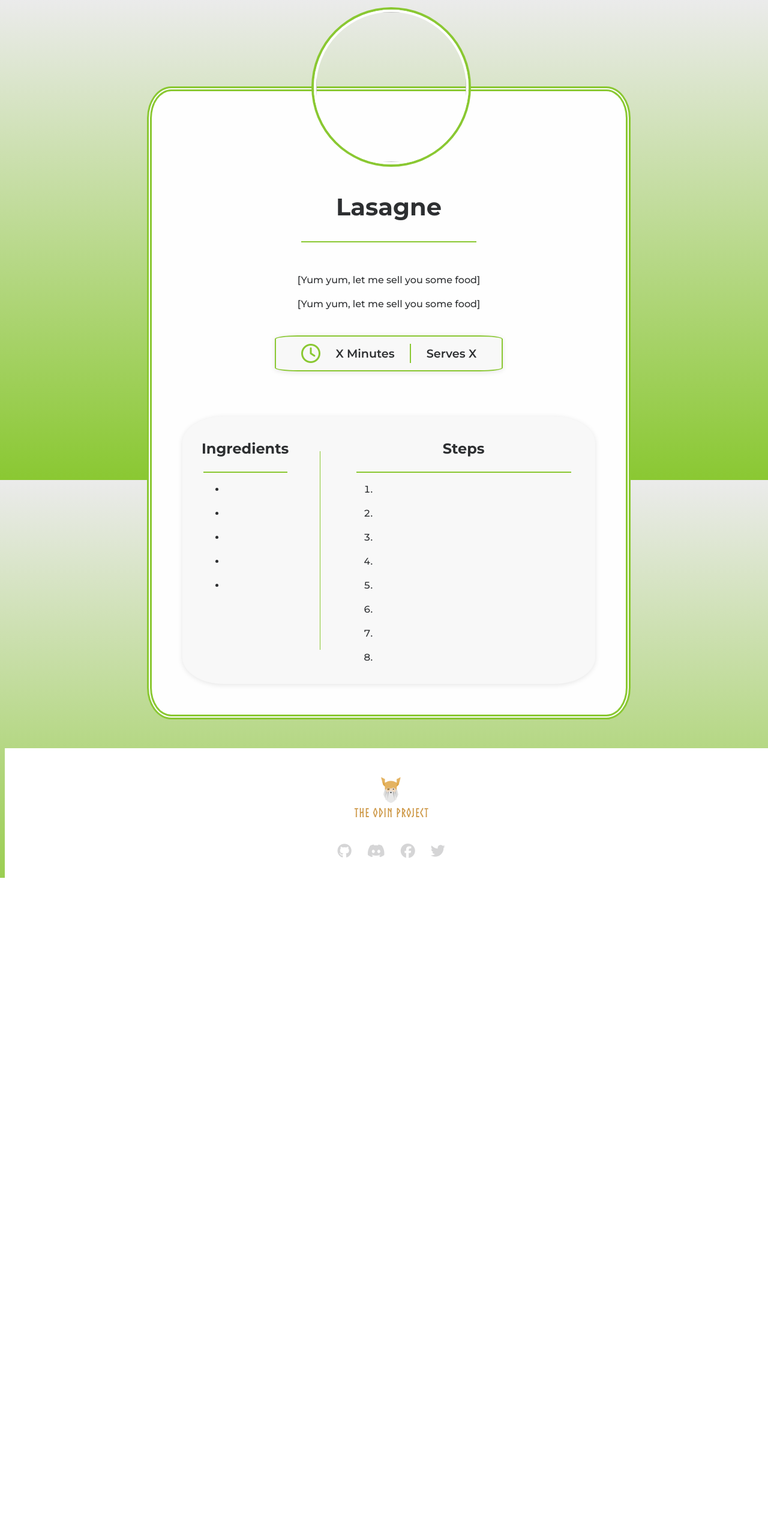
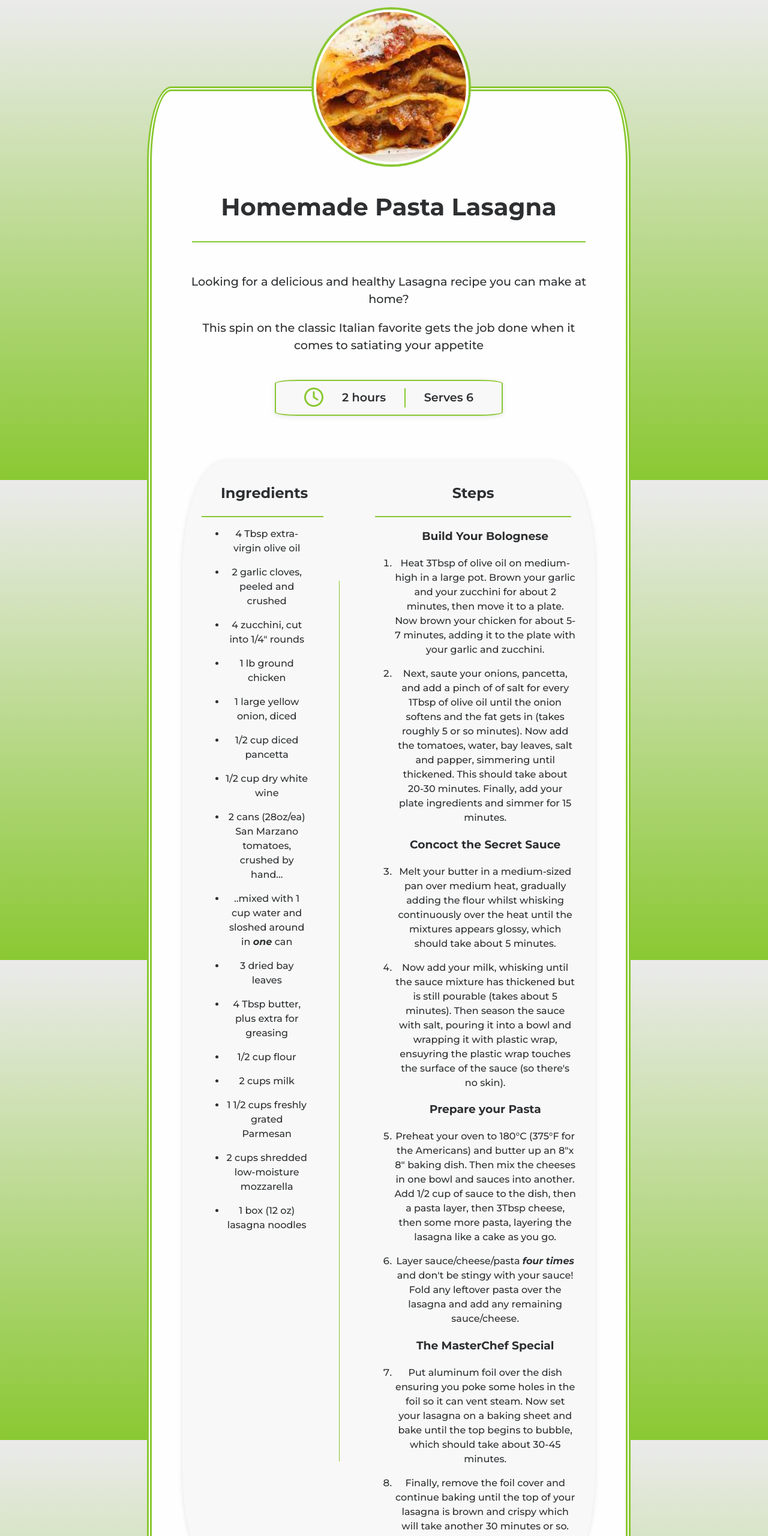
Before and after one commit to Praeda822/odin-recipes, a plain HTML site: page recipes/lasagna.html in a window 1280 px wide. Shown: the top 2560 px of the page at 60% size. Before the commit the page ends 1463 px from the top, so only its background shows below. Drawn offline with Linux system fonts and the light colour scheme.

Commit message:
Upload: Finished refactor #2 and uploaded Lasagna Recipe

```diff
--- a/recipes/lasagne.html
+++ b/recipes/lasagna.html
@@ -3,7 +3,7 @@
   <head>
     <meta charset="UTF-8" />
     <meta name="viewport" content="width=device-width, initial-scale=1.0" />
-    <title>Lasagne</title>
+    <title>Lasagna</title>
 
     <script
       src="https://kit.fontawesome.com/29b198df20.js"
@@ -13,6 +13,7 @@
     <style>
       @import url("https://fonts.googleapis.com/css2?family=Montserrat:ital,wght@0,400;0,500;0,600;0,700;1,700&display=swap");
 
+      *::before,
       *::after {
         margin: 0;
         padding: 0;
@@ -34,6 +35,12 @@
         line-height: 1.5;
       }
 
+      main p {
+        font-size: 1.2rem;
+        font-weight: 500;
+        margin-top: 1rem;
+      }
+
       h1 {
         font-size: 2.5rem;
         font-weight: 700;
@@ -51,12 +58,16 @@
 
       footer {
         display: flex;
-        flex-direction: column;
         align-items: center;
         justify-content: center;
+        gap: 1rem;
         background-color: #fff;
         padding: 2rem;
         width: 100%;
+      }
+
+      .p-l2 {
+        padding-left: 2rem;
       }
 
       .horizontal-spacer {
@@ -158,46 +169,72 @@
         margin-bottom: 1rem;
       }
 
-      .footer-container {
+      .footer-socials-container {
         display: flex;
         align-items: center;
         justify-content: space-around;
         width: 100%;
       }
 
-      .footer-links {
+      .footer-socials-links {
         text-decoration: none;
         display: flex;
         justify-content: center;
         gap: 1rem;
       }
 
-      .footer-links a {
+      .footer-socials-links a {
         display: inline-block;
         transition: transform 0.3s;
         margin: 0 5px;
         color: #d5d5d6;
       }
 
-      .footer-links a:hover {
+      .footer-socials-links a:hover {
         transform: translateY(-5px); /* "Jump" effect on hover */
+      }
+
+      .footer-sitemap-container {
+        display: flex;
+        flex-direction: column;
+        gap: 0.5rem;
+      }
+
+      .footer-sitemap-container a:link,
+      .footer-sitemap-container a:visited {
+        font-size: 85%;
+        text-decoration: none;
+        color: #d5d5d6;
+        cursor: pointer;
+      }
+
+      .footer-sitemap-container a:hover,
+      .footer-sitemap-container a:active {
+        transform: translateY(-2.5px);
+        color: #aaaaab;
       }
     </style>
   </head>
   <body>
     <div class="container">
       <header>
-        <div class="img-container">
-          <img src="/img/" alt="" />
+        <div class="img-container" id="pagetop">
+          <img src="/img/lasagna.jpg" alt="" />
         </div>
       </header>
 
       <main>
-        <h1>Lasagne</h1>
+        <h1>Homemade Pasta Lasagna</h1>
         <div class="horizontal-spacer"></div>
-        <p class="margin-t-spacer">[Yum yum, let me sell you some food]</p>
+        <p class="margin-t-spacer">
+          Looking for a delicious and healthy Lasagna recipe you can make at
+          home?
+        </p>
 
-        <p class="text-desc">[Yum yum, let me sell you some food]</p>
+        <p class="text-desc">
+          This spin on the classic Italian favorite gets the job done when it
+          comes to satiating your appetite
+        </p>
       </main>
 
       <div class="infobox">
@@ -205,22 +242,36 @@
           class="fa-regular fa-clock fa-beat fa-2xl"
           style="color: #8ac832"
         ></i>
-        <span>X Minutes</span>
+        <span>2 hours</span>
         <div class="vertical-spacer"></div>
-        <span>Serves X</span>
+        <span>Serves 6</span>
       </div>
 
       <div class="grid-container margin-t-spacer">
         <div class="grid">
           <section>
-            <h2>Ingredients</h2>
-            <div class="horizontal-spacer"></div>
+            <h2 class="p-l2">Ingredients</h2>
+            <div class="horizontal-spacer p-l2"></div>
             <ul>
-              <li></li>
-              <li></li>
-              <li></li>
-              <li></li>
-              <li></li>
+              <li>4 Tbsp extra-virgin olive oil</li>
+              <li>2 garlic cloves, peeled and crushed</li>
+              <li>4 zucchini, cut into 1/4" rounds</li>
+              <li>1 lb ground chicken</li>
+              <li>1 large yellow onion, diced</li>
+
+              <li>1/2 cup diced pancetta</li>
+              <li>1/2 cup dry white wine</li>
+              <li>2 cans (28oz/ea) San Marzano tomatoes, crushed by hand...</li>
+              <li>
+                ..mixed with 1 cup water and sloshed around in <i>one</i> can
+              </li>
+              <li>3 dried bay leaves</li>
+              <li>4 Tbsp butter, plus extra for greasing</li>
+              <li>1/2 cup flour</li>
+              <li>2 cups milk</li>
+              <li>1 1/2 cups freshly grated Parmesan</li>
+              <li>2 cups shredded low-moisture mozzarella</li>
+              <li>1 box (12 oz) lasagna noodles</li>
             </ul>
           </section>
 
@@ -230,14 +281,61 @@
             <h2>Steps</h2>
             <div class="horizontal-spacer"></div>
             <ol>
-              <li></li>
-              <li></li>
-              <li></li>
-              <li></li>
-              <li></li>
-              <li></li>
-              <li></li>
-              <li></li>
+              <h3>Build Your Bolognese</h3>
+              <li>
+                Heat 3Tbsp of olive oil on medium-high in a large pot. Brown
+                your garlic and your zucchini for about 2 minutes, then move it
+                to a plate. Now brown your chicken for about 5-7 minutes, adding
+                it to the plate with your garlic and zucchini.
+              </li>
+              <li>
+                Next, saute your onions, pancetta, and add a pinch of of salt
+                for every 1Tbsp of olive oil until the onion softens and the fat
+                gets in (takes roughly 5 or so minutes). Now add the tomatoes,
+                water, bay leaves, salt and papper, simmering until thickened.
+                This should take about 20-30 minutes. Finally, add your plate
+                ingredients and simmer for 15 minutes.
+              </li>
+              <h3>Concoct the Secret Sauce</h3>
+              <li>
+                Melt your butter in a medium-sized pan over medium heat,
+                gradually adding the flour whilst whisking continuously over the
+                heat until the mixtures appears glossy, which should take about
+                5 minutes.
+              </li>
+              <li>
+                Now add your milk, whisking until the sauce mixture has
+                thickened but is still pourable (takes about 5 minutes). Then
+                season the sauce with salt, pouring it into a bowl and wrapping
+                it with plastic wrap, ensuyring the plastic wrap touches the
+                surface of the sauce (so there's no skin).
+              </li>
+              <h3>Prepare your Pasta</h3>
+              <li>
+                Preheat your oven to 180°C (375°F for the Americans) and butter
+                up an 8"x 8" baking dish. Then mix the cheeses in one bowl and
+                sauces into another. Add 1/2 cup of sauce to the dish, then a
+                pasta layer, then 3Tbsp cheese, then some more pasta, layering
+                the lasagna like a cake as you go.
+              </li>
+              <li>
+                Layer sauce/cheese/pasta <i>four times</i> and don't be stingy
+                with your sauce! Fold any leftover pasta over the lasagna and
+                add any remaining sauce/cheese.
+              </li>
+              <h3>The MasterChef Special</h3>
+              <li>
+                Put aluminum foil over the dish ensuring you poke some holes in
+                the foil so it can vent steam. Now set your lasagna on a baking
+                sheet and bake until the top begins to bubble, which should take
+                about 30-45 minutes.
+              </li>
+              <li>
+                Finally, remove the foil cover and continue baking until the top
+                of your lasagna is brown and crispy which will take another 30
+                minutes or so. Let your dish stand for another half hour before
+                getting stuck into it!
+              </li>
             </ol>
           </section>
         </div>
@@ -254,8 +352,8 @@
           class="odin-logo"
         />
       </a>
-      <div class="footer-container">
-        <div class="footer-links">
+      <div class="footer-socials-container">
+        <div class="footer-socials-links">
           <a href="https://github.com/TheOdinProject" target="_blank">
             <i class="fa-brands fa-github fa-xl" style="color: #d5d5d6"></i
           ></a>
@@ -271,5 +369,12 @@
         </div>
       </div>
     </div>
+    <div class="footer-sitemap-container">
+      <h4>Sitemap</h4>
+      <a href="/index.html">Home</a>
+      <a href="/recipes/carbonara.html">Cheesy Bacon Carbonara</a>
+      <a href="/recipes/snags.html">Aussie BBQ Snags</a>
+      <a href="#pagetop">Back to Top</a>
+    </div>
   </footer>
 </html>
```
Also changed, not shown: recipes/carbonara.html (+41 -4 lines), recipes/snags.html (added, +9 -0 lines), img/lasagna.jpg (added).
